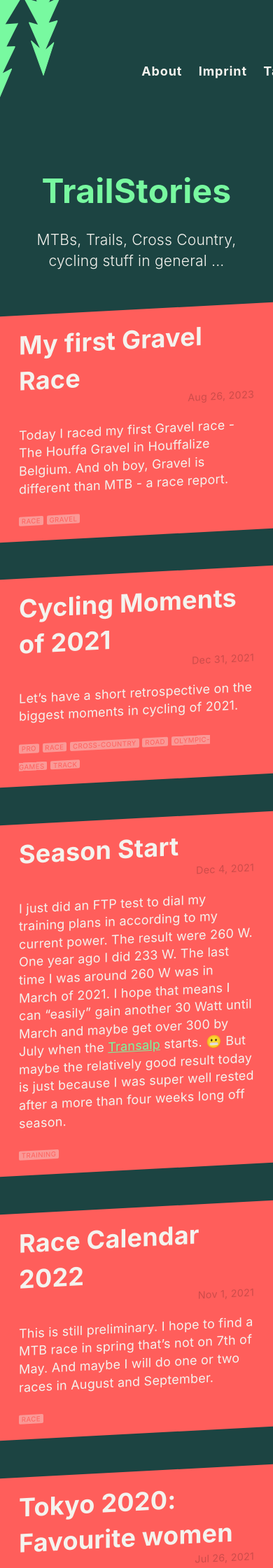
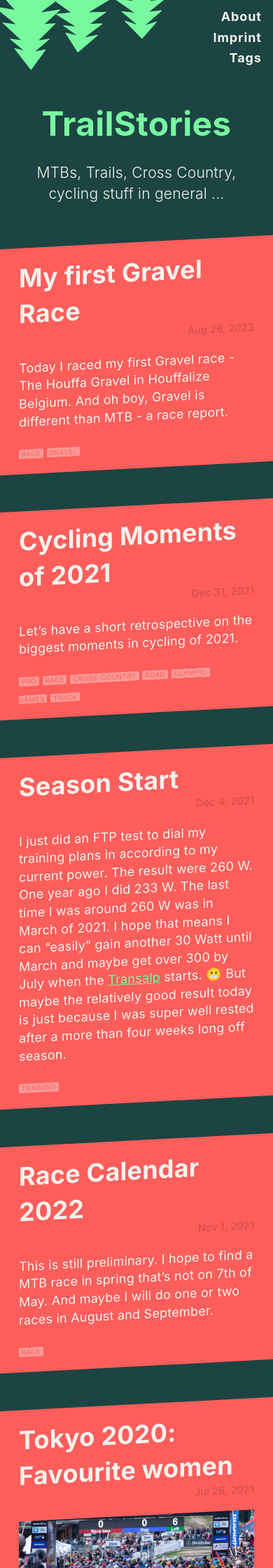
Before and after one commit to Juuro/trailstories-static, a Jekyll site: the page built from index.markdown, in a window 390 px wide. Shown: the top 2240 px of the page at 70% size. Built offline with Jekyll 4.4.1, drawn with Linux system fonts in a browser that asks for light colours.

Commit message:
fix: conifers positioning

```diff
--- a/_sass/trailstories/_header.scss
+++ b/_sass/trailstories/_header.scss
@@ -35,3 +35,26 @@ header {
     background-color: #f4f3ee70;
   }
 }
+
+@media (max-width: 900px) {
+  header {
+    .conifers {
+      left: -50px;
+      height: 150px;
+    }
+  }
+}
+
+@media (max-width: 600px) {
+  header {
+    .conifers {
+      max-width: 70vw;
+      left: -10px;
+      height: 100px;
+    }
+
+    nav a {
+      display: block;
+    }
+  }
+}
```
